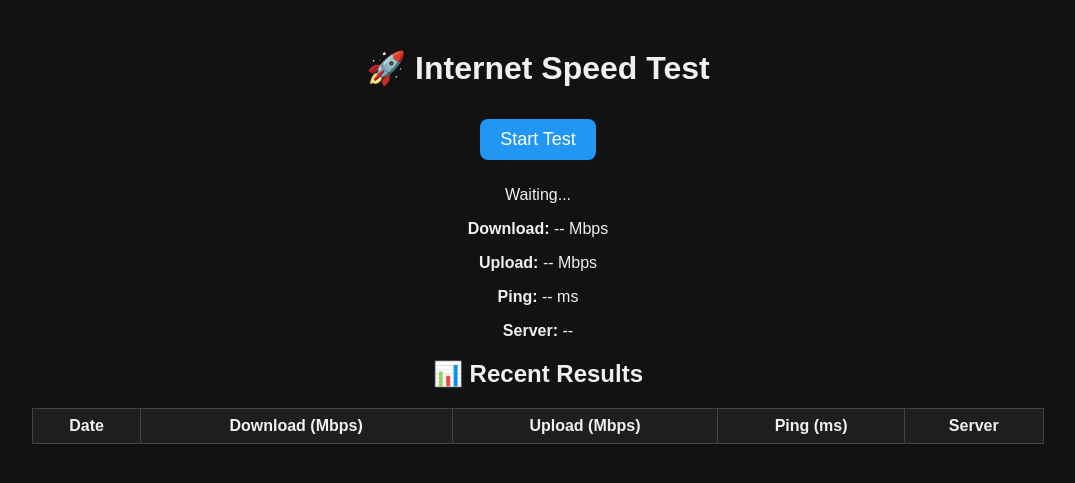
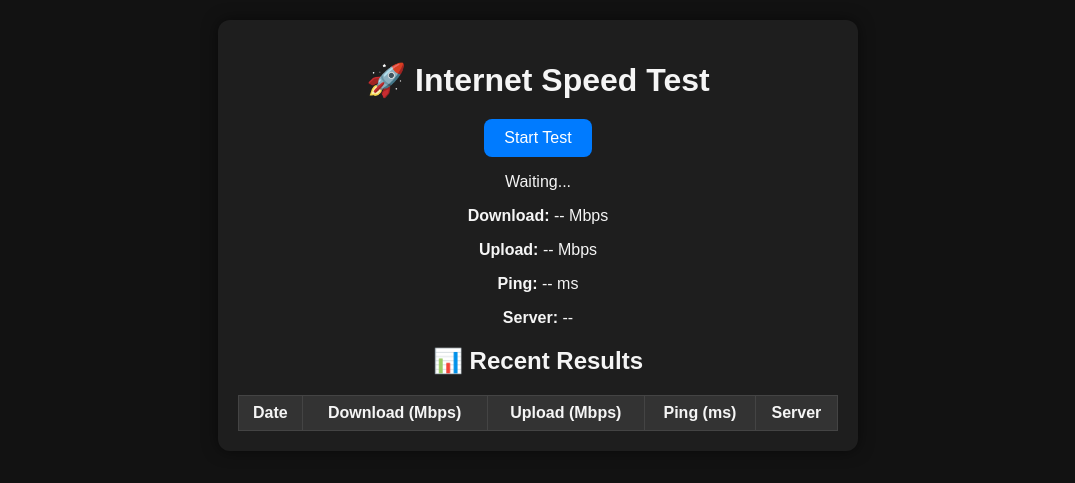
Before and after one commit to Dibyendu2005/servers-internet-speed, a Flask app: page / in a window 1280 px wide. Shown: the top 483 px of the page, without its empty margins (102-1177 px from the left). Run offline with Flask 3, Linux system fonts and the light colour scheme; lists and menus that the app fills with data are empty.

Commit message:
Update style.css

```diff
--- a/static/style.css
+++ b/static/style.css
@@ -1,40 +1,51 @@
 body {
   font-family: Arial, sans-serif;
   background: #121212;
-    color: #f0f0f0;
+  color: #f5f5f5;
   text-align: center;
+  margin: 0;
+  padding: 20px;
 }
 
 .container {
-    width: 80%;
+  max-width: 600px;
   margin: auto;
+  background: #1e1e1e;
   padding: 20px;
+  border-radius: 12px;
+  box-shadow: 0 0 15px rgba(0,0,0,0.5);
+}
+
+h1 {
+  margin-bottom: 20px;
 }
 
 button {
   padding: 10px 20px;
-    font-size: 18px;
-    margin: 10px;
+  background: #007bff;
+  border: none;
+  border-radius: 8px;
+  color: white;
   cursor: pointer;
-    border-radius: 8px;
-    border: none;
-    background: #2196f3;
-    color: white;
+  font-size: 16px;
 }
 
-#result p {
-    font-size: 18px;
+button:hover {
+  background: #0056b3;
 }
 
 table {
   width: 100%;
+  margin-top: 20px;
   border-collapse: collapse;
-    margin-top: 20px;
-    background: #1e1e1e;
+  background: #222;
 }
 
-th, td {
+table th, table td {
   border: 1px solid #444;
   padding: 8px;
-    text-align: center;
 }
+
+table th {
+  background: #333;
+}
```
Lines whose indentation alone changed are shown as unchanged.
